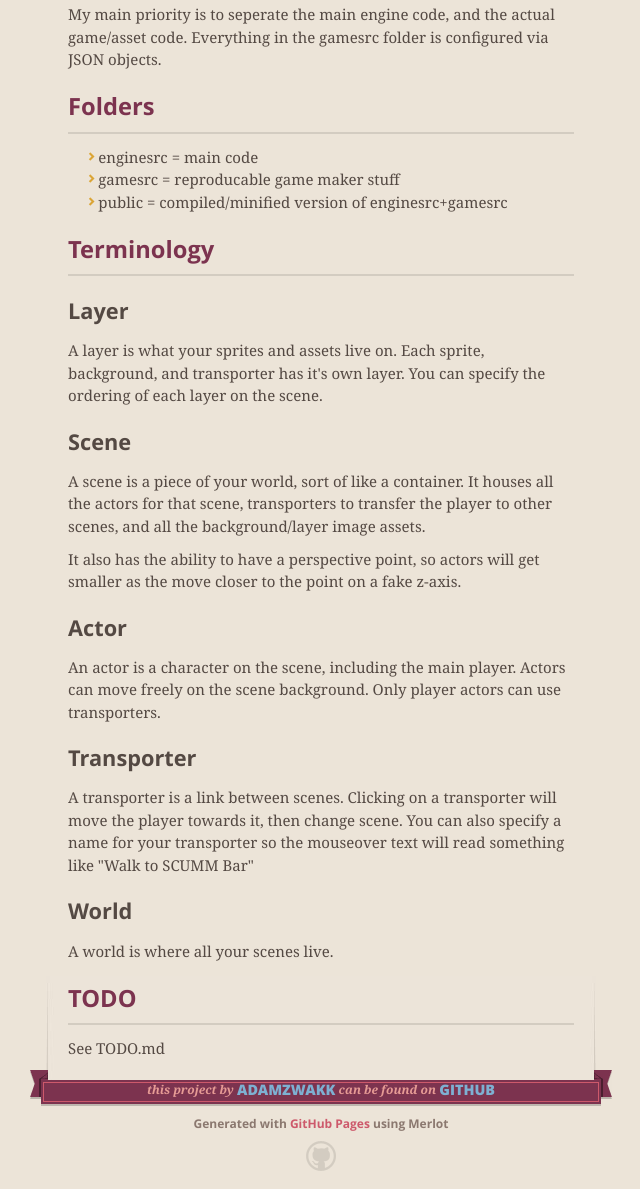
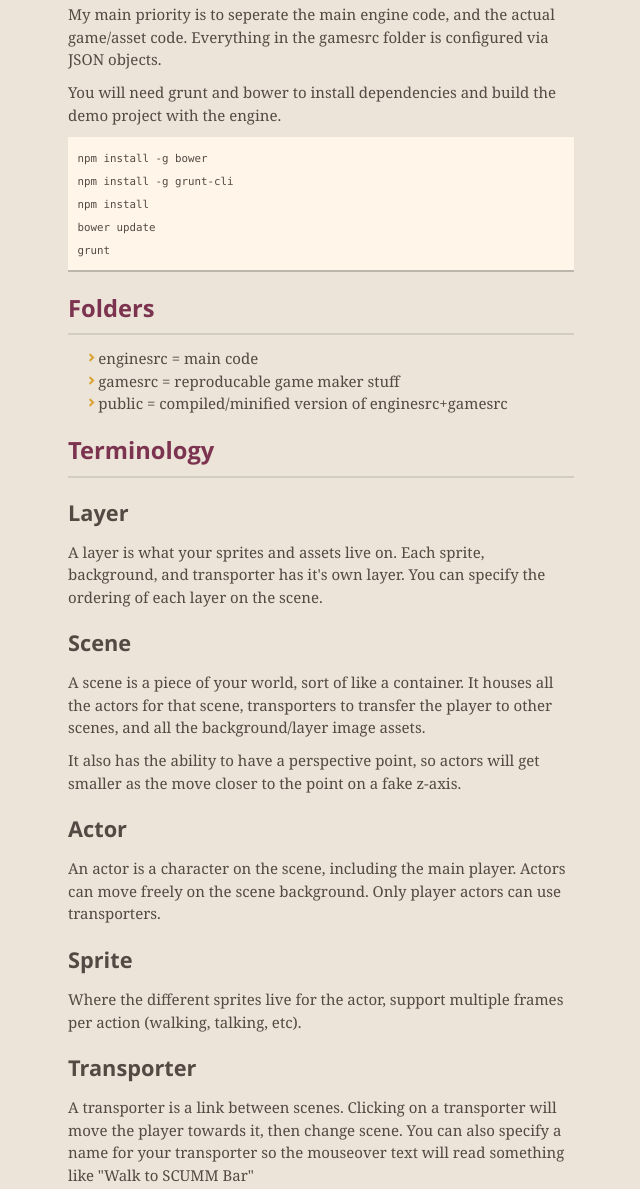
Before and after one commit to adamzwakk/scumm-clone, a plain HTML site: page index.html in a window 1280 px wide. Shown: the part 375-1564 px from the top of the page, without its empty margins (319-959 px from the left). Drawn offline with nearby package versions, Linux system fonts and the light colour scheme.

```diff
--- a/index.html
+++ b/index.html
@@ -53,6 +53,15 @@
 
 <p>My main priority is to seperate the main engine code, and the actual game/asset code. Everything in the gamesrc folder is configured via JSON objects.</p>
 
+<p>You will need grunt and bower to install dependencies and build the demo project with the engine.</p>
+
+<pre><code>npm install -g bower
+npm install -g grunt-cli
+npm install
+bower update
+grunt
+</code></pre>
+
 <h3>
 <a name="folders" class="anchor" href="#folders"><span class="octicon octicon-link"></span></a>Folders</h3>
 
@@ -79,6 +88,11 @@
 <a name="actor" class="anchor" href="#actor"><span class="octicon octicon-link"></span></a>Actor</h6>
 
 <p>An actor is a character on the scene, including the main player. Actors can move freely on the scene background. Only player actors can use transporters.</p>
+
+<h6>
+<a name="sprite" class="anchor" href="#sprite"><span class="octicon octicon-link"></span></a>Sprite</h6>
+
+<p>Where the different sprites live for the actor, support multiple frames per action (walking, talking, etc).</p>
 
 <h6>
 <a name="transporter" class="anchor" href="#transporter"><span class="octicon octicon-link"></span></a>Transporter</h6>
```
Also changed, not shown: params.json (+1 -1 lines).
